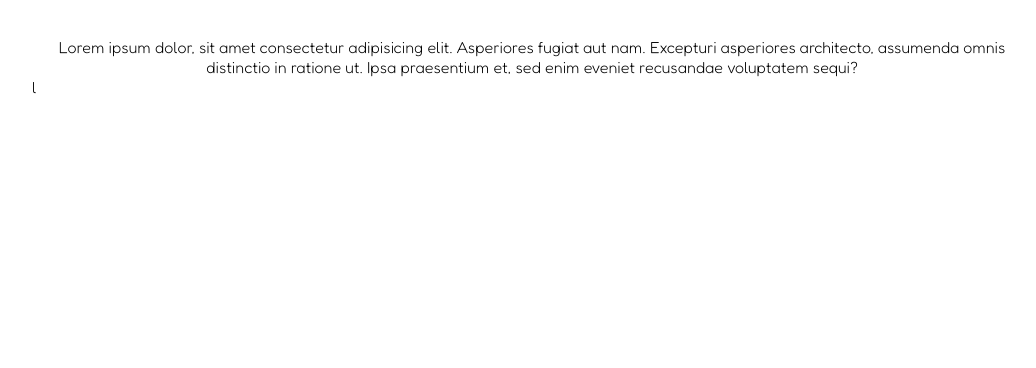
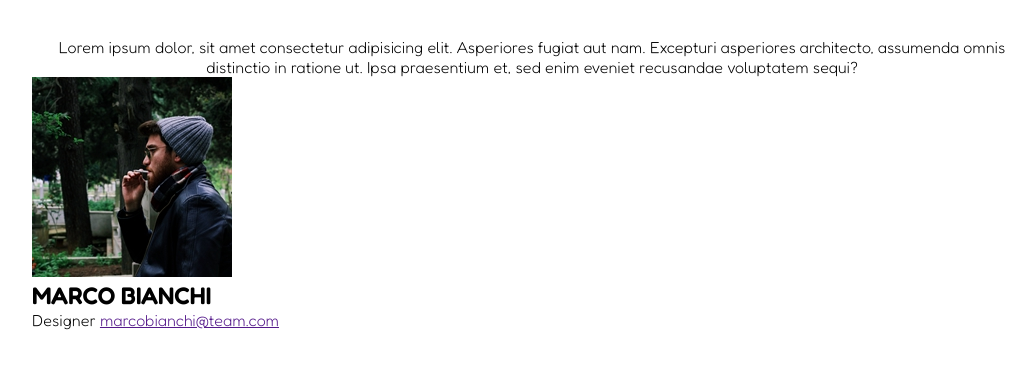
Before and after one commit to GiuliaSetti/html-css-float-cards, a plain HTML site: page index.html in a window 1280 px wide. Shown: the part 72-440 px from the top of the page, without its empty margins (108-1144 px from the left). Drawn offline with Linux system fonts and the light colour scheme.

Commit message:
PreparazioneCarte

```diff
--- a/index.html
+++ b/index.html
@@ -27,6 +27,21 @@
     <!-- /titolo e paragrafo -->
 
     <!-- main -->
+    <main class="container">
+        <div class="rowone">
+            <div class="card">
+                <div class="profilepicture">
+                    <img src="img/male1.png" alt="malepicture">
+                </div>
+                <div class="info">
+                    <h2>MARCO BIANCHI</h2>
+                    <span>Designer</span>
+                    <span><a href="">marcobianchi@team.com</a></span>
+                </div>
+            </div>
+        </div>
+
+    </main>
        <!-- prima riga -->
            <!-- primacard -->
            <!-- /primacard -->
@@ -37,4 +52,4 @@
        <!-- /seconda riga -->
     <!-- /main -->
 </body>
-</html>l
+</html>
```
Also changed, not shown: css/style.css (line endings or trailing spaces).
